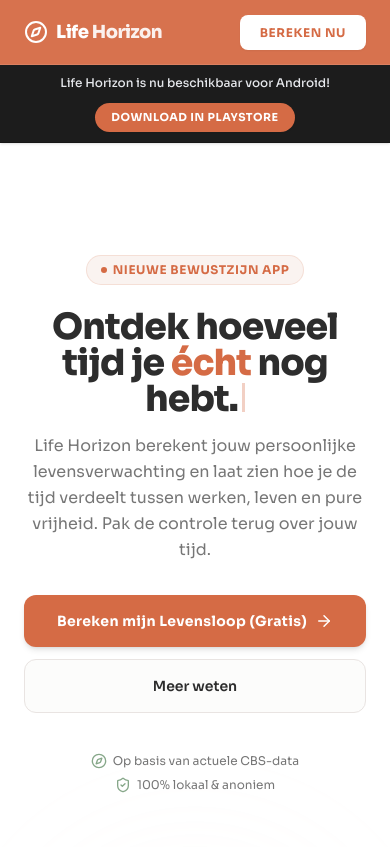
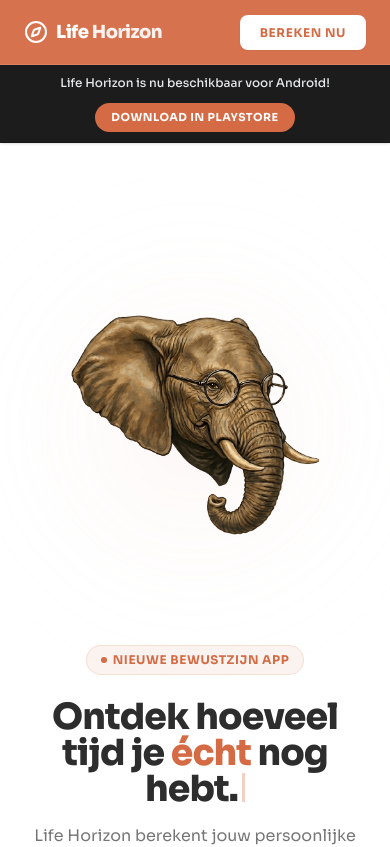
Before and after one commit to bjtromp-GH/Life-Horizon-Website, a React (Vite) app: page / in a window 390 px wide. Shown: the top 847 px of the page. Built offline with nearby package versions, Linux system fonts and the light colour scheme.

Commit message:
Move Mascot above text on mobile layout

```diff
--- a/src/components/Hero.tsx
+++ b/src/components/Hero.tsx
@@ -57,7 +57,7 @@
         <div className="grid grid-cols-1 lg:grid-cols-12 gap-12 lg:gap-8 items-center">
 
           {/* Left Text Column */}
-          <div className="lg:col-span-7 space-y-6 sm:space-y-8 text-center lg:text-left">
+          <div className="lg:col-span-7 space-y-6 sm:space-y-8 text-center lg:text-left order-2 lg:order-1">
             {/* Tag/Badge */}
             <motion.div
               className="inline-flex items-center gap-1.5 bg-brand-peach border border-brand-orange/15 px-3.5 py-1.5 rounded-full text-xs font-mono font-bold text-brand-orange uppercase tracking-wider"
@@ -128,7 +128,7 @@
 
           {/* Right Mascot Illustration Column */}
           <motion.div
-            className="lg:col-span-5"
+            className="lg:col-span-5 relative order-1 lg:order-2"
             initial={{ opacity: 0, scale: 0.95 }}
             animate={{ opacity: 1, scale: 1 }}
             transition={{ duration: 1, delay: 0.2 }}
```
